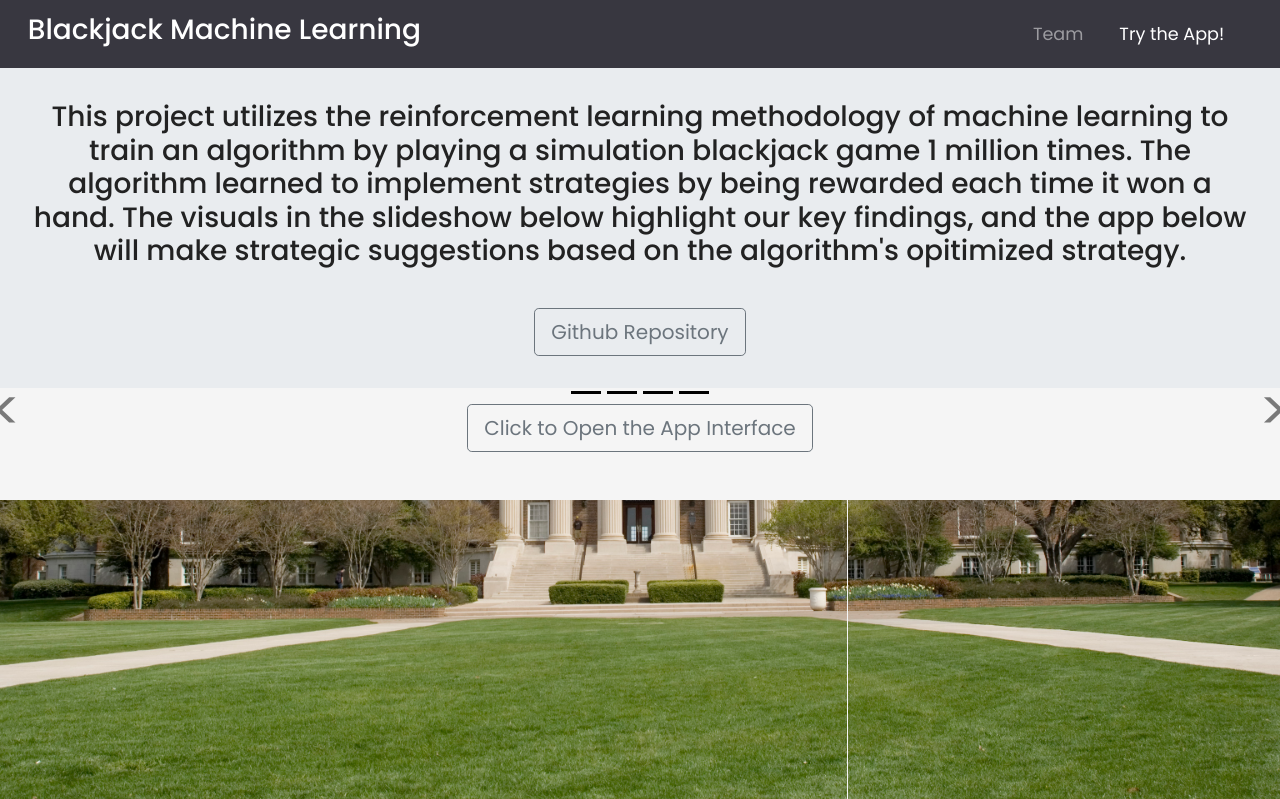
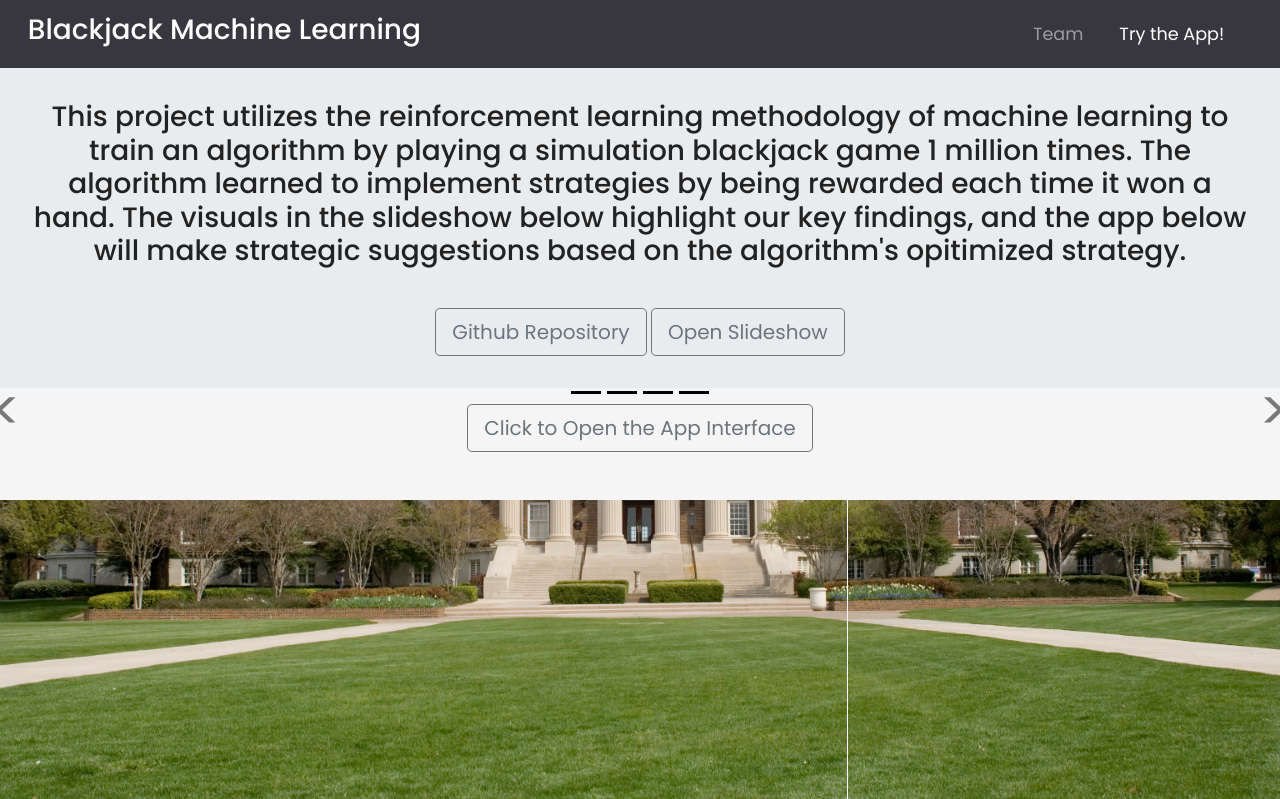
Before and after one commit to Austin-Potts/Blackjackbot5000, a Flask app: page / in a window 1280 px wide. Shown: the top 799 px of the page. Run offline with Flask 2, Linux system fonts and the light colour scheme; parts of the project's set-up code (start-up, migrations or seed data) failed here and were passed over; some libraries are stand-ins or nearby versions.

Commit message:
added slideshow...am i done yet

```diff
--- a/templates/index.html
+++ b/templates/index.html
@@ -50,9 +50,14 @@
 			<div class="col-12 text-center">
 				<a href="https://github.com/Austin-Potts/Blackjackbot5000" target="_blank"><button type="button"
 						class="btn btn-outline-secondary btn-lg text-center">Github Repository</button></a>
-
+				<a href="#slideshow" data-toggle="collapse" data-target="#slideshow" target="_blank"><button type="button"
+						class="btn btn-outline-secondary btn-lg text-center">Open Slideshow</button></a>
 			</div>
+				<!--google slides-->
+				<div class="container-fluid padding collapse" id="slideshow">
+			<iframe src="https://docs.google.com/presentation/d/e/2PACX-1vTWc7WEUHDupHAIZiJy5AVhvaH3WBfTWgwL6XwFbJbxcvuUxLr-kdYerBW740peZCfwiTSKhRQuP6oR/embed?start=false&loop=false&delayms=10000" frameborder="0" width="1440" height="839" allowfullscreen="true" mozallowfullscreen="true" webkitallowfullscreen="true" style="margin:auto;"></iframe>
 		</div>
+	</div>
 	</div>
 
 
```
